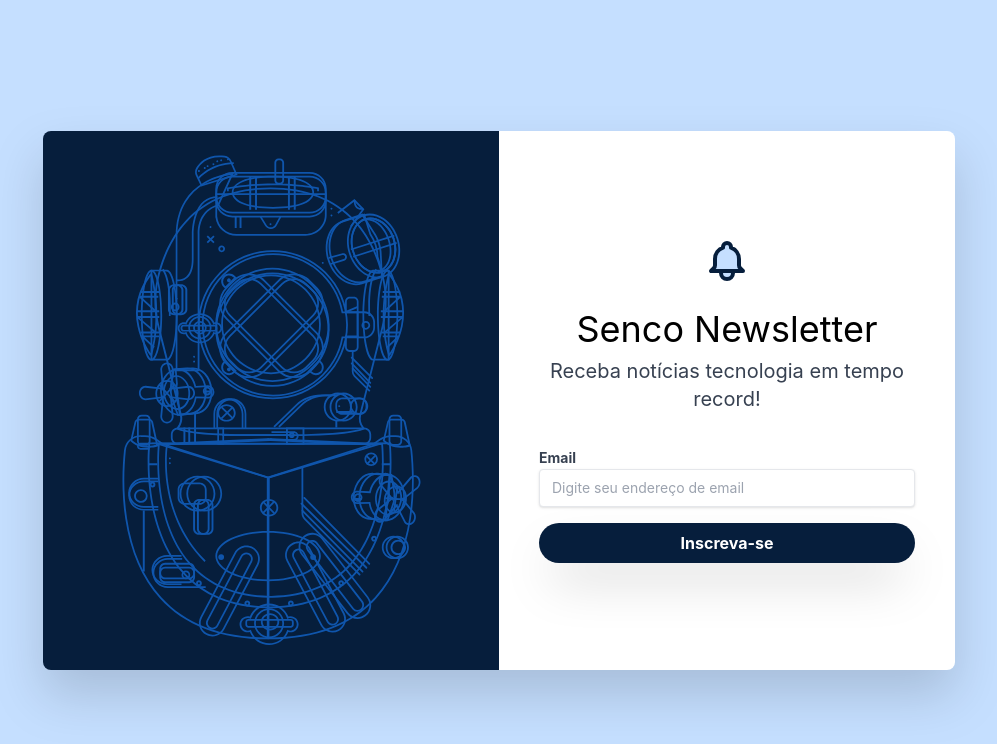
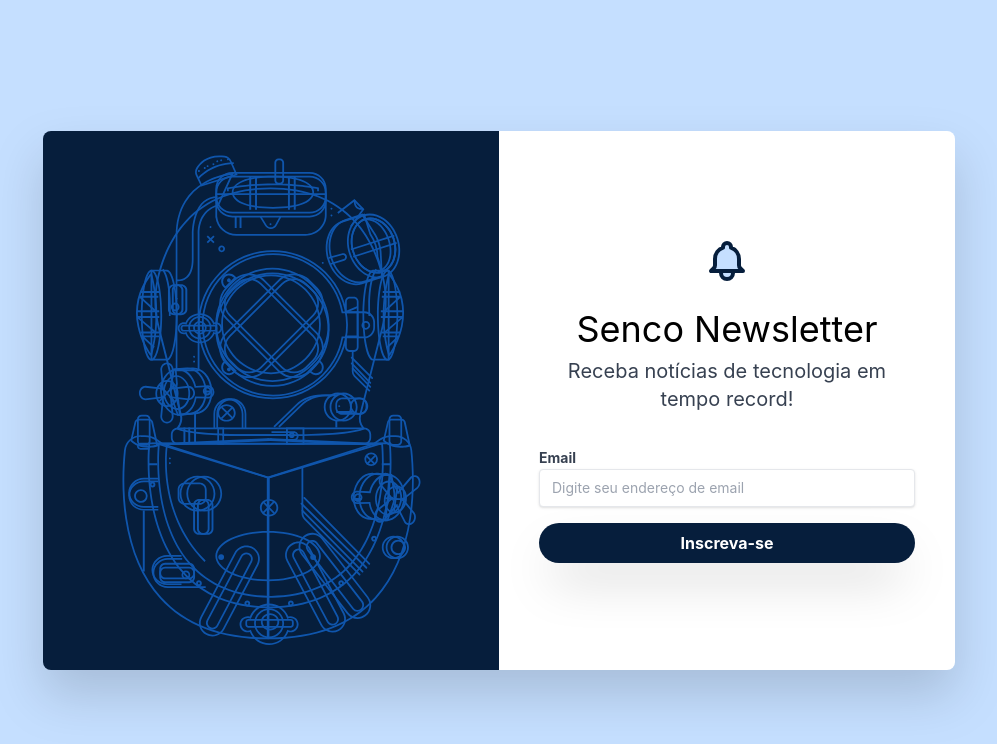
Before and after one commit to sennco/tailwind-newsletter, a plain HTML site: page index.html in a window 1280 px wide. Shown: the whole page, without its empty margins (141-1138 px from the left). Drawn offline with nearby package versions, Linux system fonts and the light colour scheme.

Commit message:
alterado texto

```diff
--- a/index.html
+++ b/index.html
@@ -94,7 +94,7 @@
         <div class="text-center">
           <h1 class="text-4xl mb-2">Senco Newsletter</h1>
           <p class="text-xl text-gray-700 mb-2">
-            Receba notícias tecnologia em tempo record!
+            Receba notícias de tecnologia em tempo record!
           </p>
         </div>
 
```
